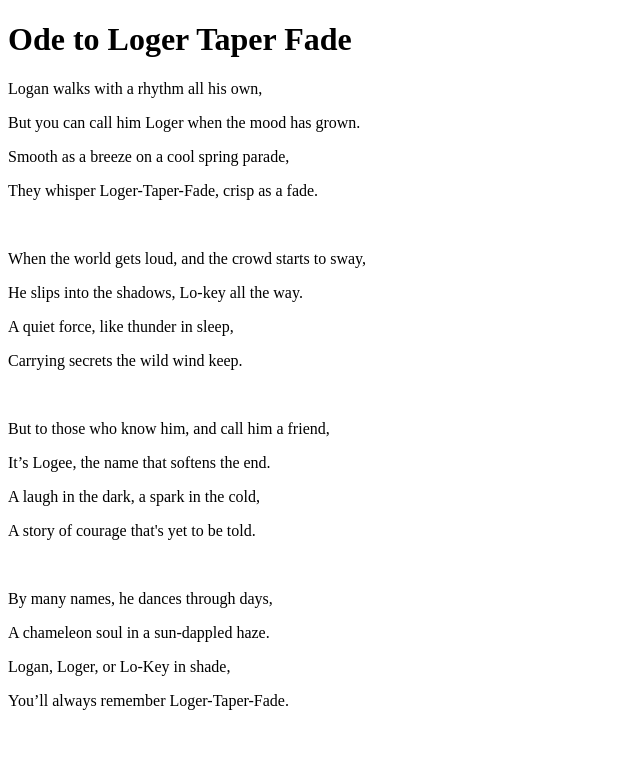
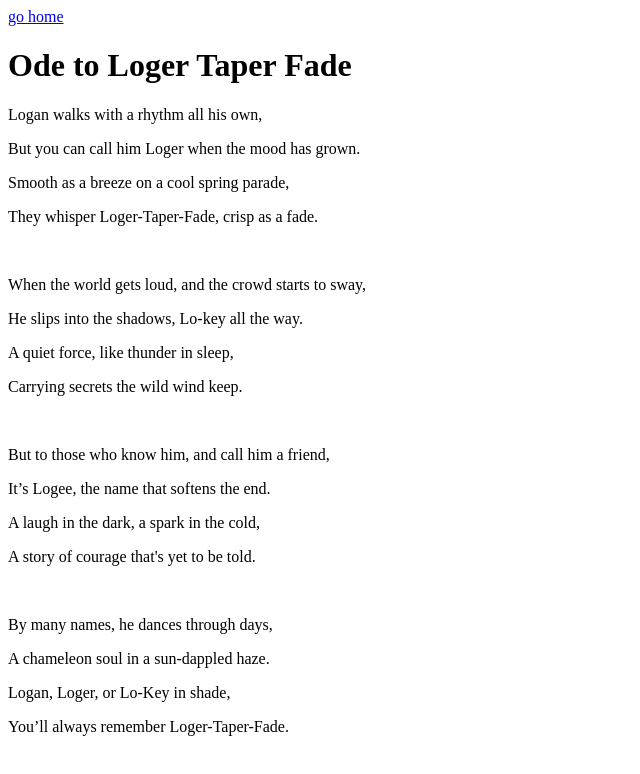
Before and after one commit to Gregorio-McGreg/somestuffimade, a plain HTML site: page loger.html in a window 1280 px wide. Shown: the whole page, without its empty margins (0-640 px from the left). Drawn offline with Linux system fonts and the light colour scheme.

Commit message:
Update loger.html

```diff
--- a/loger.html
+++ b/loger.html
@@ -2,6 +2,7 @@
 <html>
 <head>
 <title>Ode to Loger Taper Fade</title>
+  <a href="https://gregorio-mcgreg.github.io/somestuffimade/">go home</a>
 </head>
 <body>
 
```
